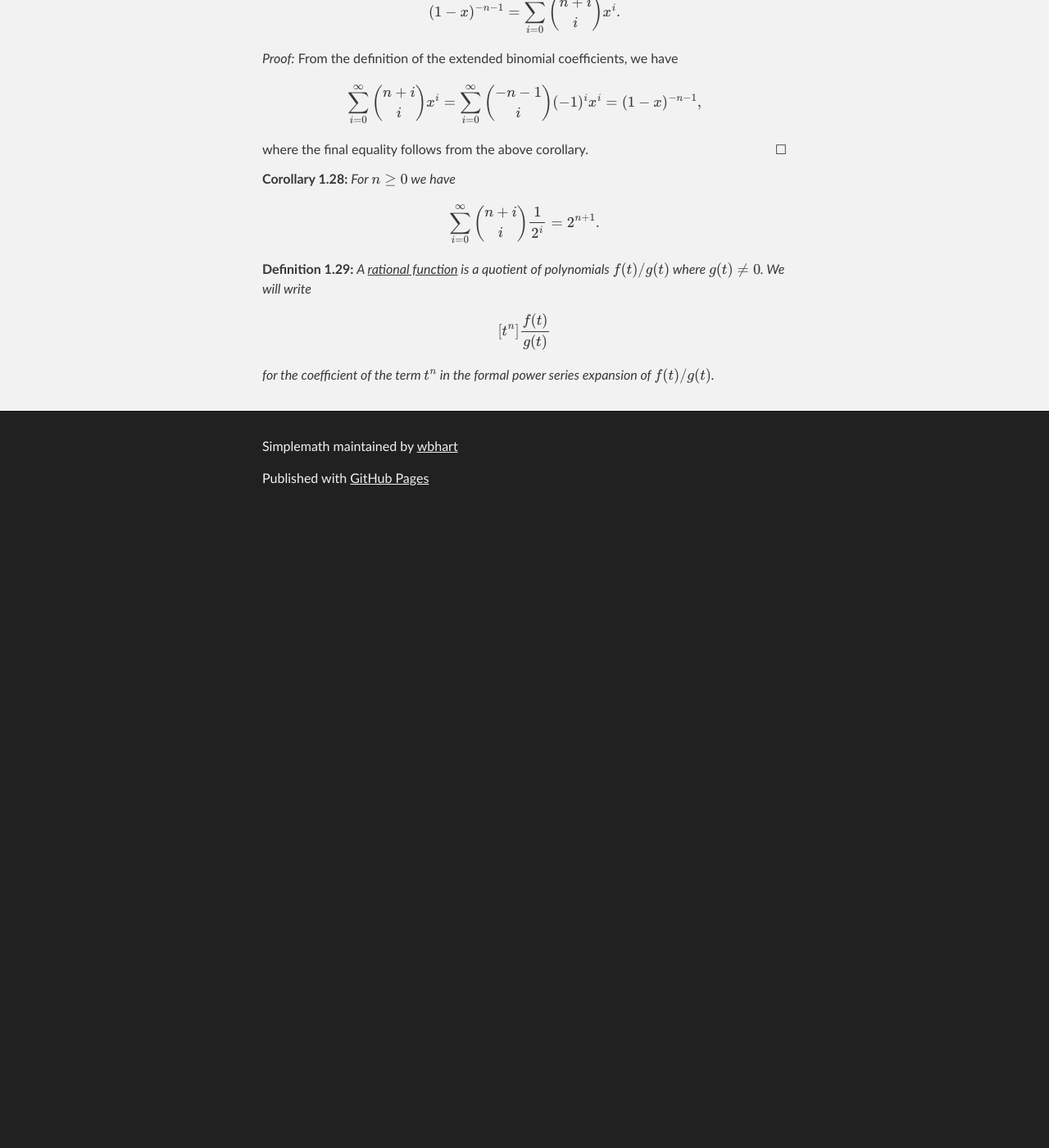
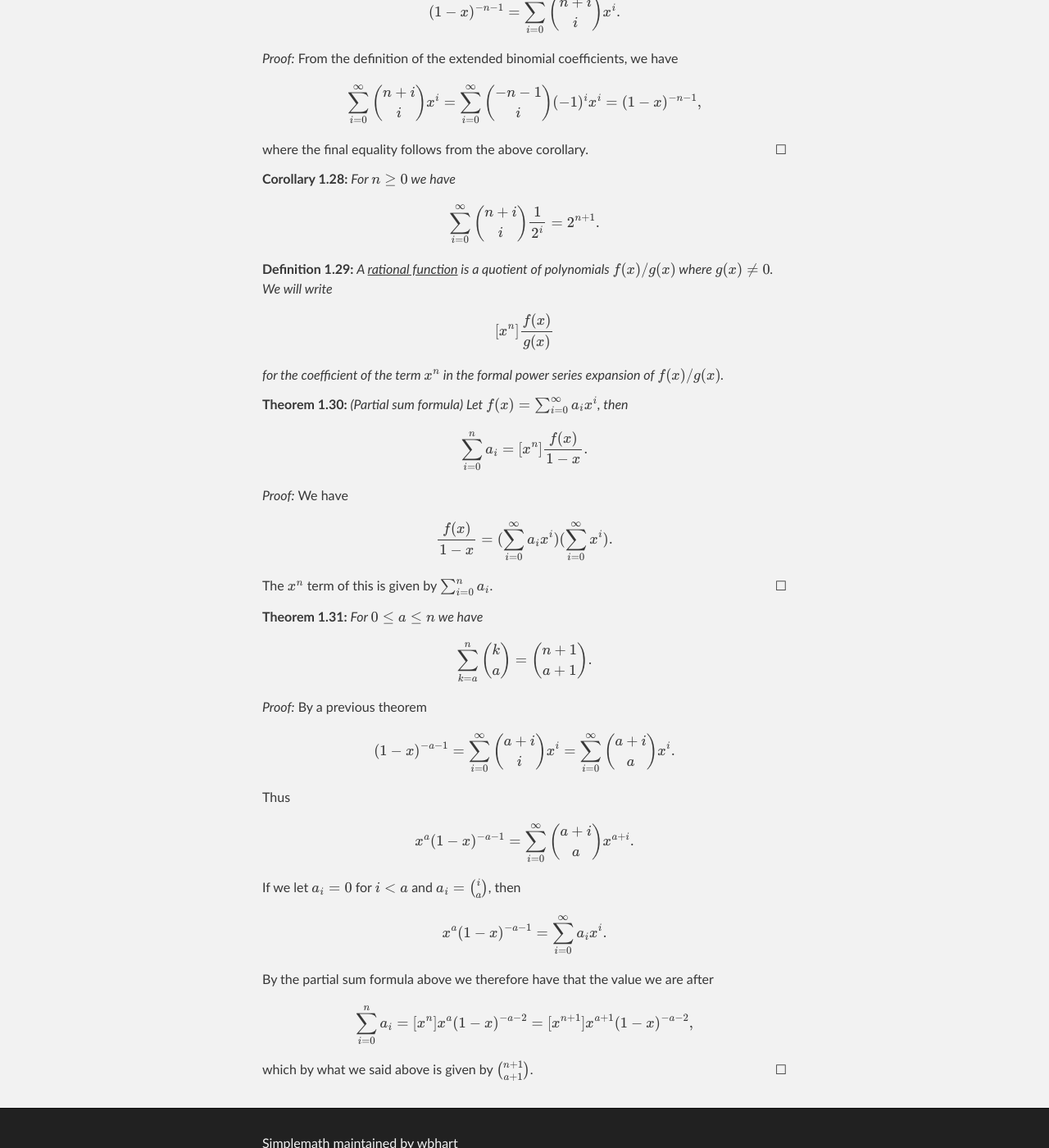
Before and after one commit to wbhart/SimpleMath, a Jekyll site: the page built from binomial.html, in a window 1280 px wide and 1400 px high, scrolled down 6968 px. Shown: the whole window at 82% size. Built offline with Jekyll 4.4.1, drawn with Linux system fonts in a browser that asks for light colours; formulas are drawn with MathJax 3; before the commit the page ends 7598 px from its top, so only the background shows below that.

Commit message:
Update binomial.html

```diff
--- a/binomial.html
+++ b/binomial.html
@@ -271,7 +271,34 @@ where the final equality follows from the above corollary.
 $$\sum_{i = 0}^\infty \binom{n + i}{i} \frac{1}{2^i} = 2^{n + 1}.$$
 </corollary>
 
-<definition> A <u>rational function</u> is a quotient of polynomials $f(t)/g(t)$ where $g(t) \neq 0$. We will write
-$$[t^n] \frac{f(t)}{g(t)}$$
-for the coefficient of the term $t^n$ in the formal power series expansion of $f(t)/g(t)$.
+<definition> A <u>rational function</u> is a quotient of polynomials $f(x)/g(x)$ where $g(x) \neq 0$. We will write
+$$[x^n] \frac{f(x)}{g(x)}$$
+for the coefficient of the term $x^n$ in the formal power series expansion of $f(x)/g(x)$.
 </definition>
+
+<theorem> (Partial sum formula) Let $f(x) = \sum_{i = 0}^\infty a_i x^i$, then
+$$\sum_{i = 0}^n a_i = [x^n] \frac{f(x)}{1 - x}.$$
+</theorem>
+
+<proof> We have
+$$\frac{f(x)}{1 - x} = (\sum_{i = 0}^\infty a_i x^i)(\sum_{i = 0}^\infty x^i).$$
+The $x^n$ term of this is given by $\sum_{i = 0}^n a_i$.
+</proof>
+
+<theorem> For $0 \leq a \leq n$ we have
+$$\sum_{k = a}^n \binom{k}{a} = \binom{n + 1}{a + 1}.$$
+</theorem>
+
+<proof> By a previous theorem
+$$(1 - x)^{-a - 1} = \sum_{i = 0}^\infty \binom{a + i}{i} x^i = \sum_{i = 0}^\infty \binom{a + i}{a} x^i.$$
+
+Thus
+$$x^a(1 - x)^{-a - 1} = \sum_{i = 0}^\infty \binom{a + i}{a} x^{a + i}.$$
+
+If we let $a_i = 0$ for $i < a$ and $a_i = \binom{i}{a}$, then
+$$x^a(1 - x)^{-a - 1} = \sum_{i = 0}^\infty a_ix^i.$$
+
+By the partial sum formula above we therefore have that the value we are after
+$$\sum_{i = 0}^n a_i = [x^n] x^a(1 - x)^{-a - 2} = [x^{n + 1}] x^{a + 1}(1 - x)^{-a - 2},$$
+which by what we said above is given by $\binom{n + 1}{a + 1}$.
+</proof>
```
